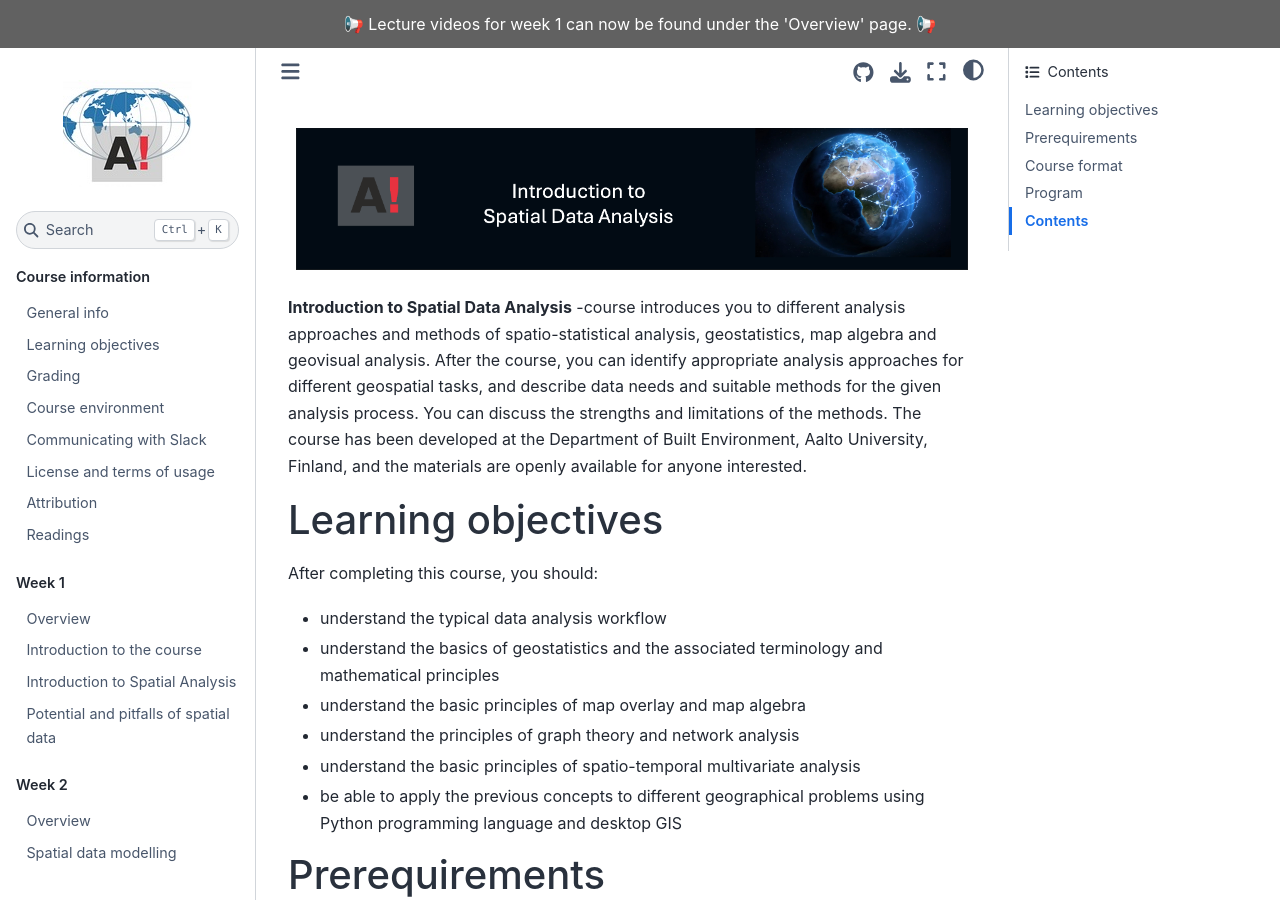
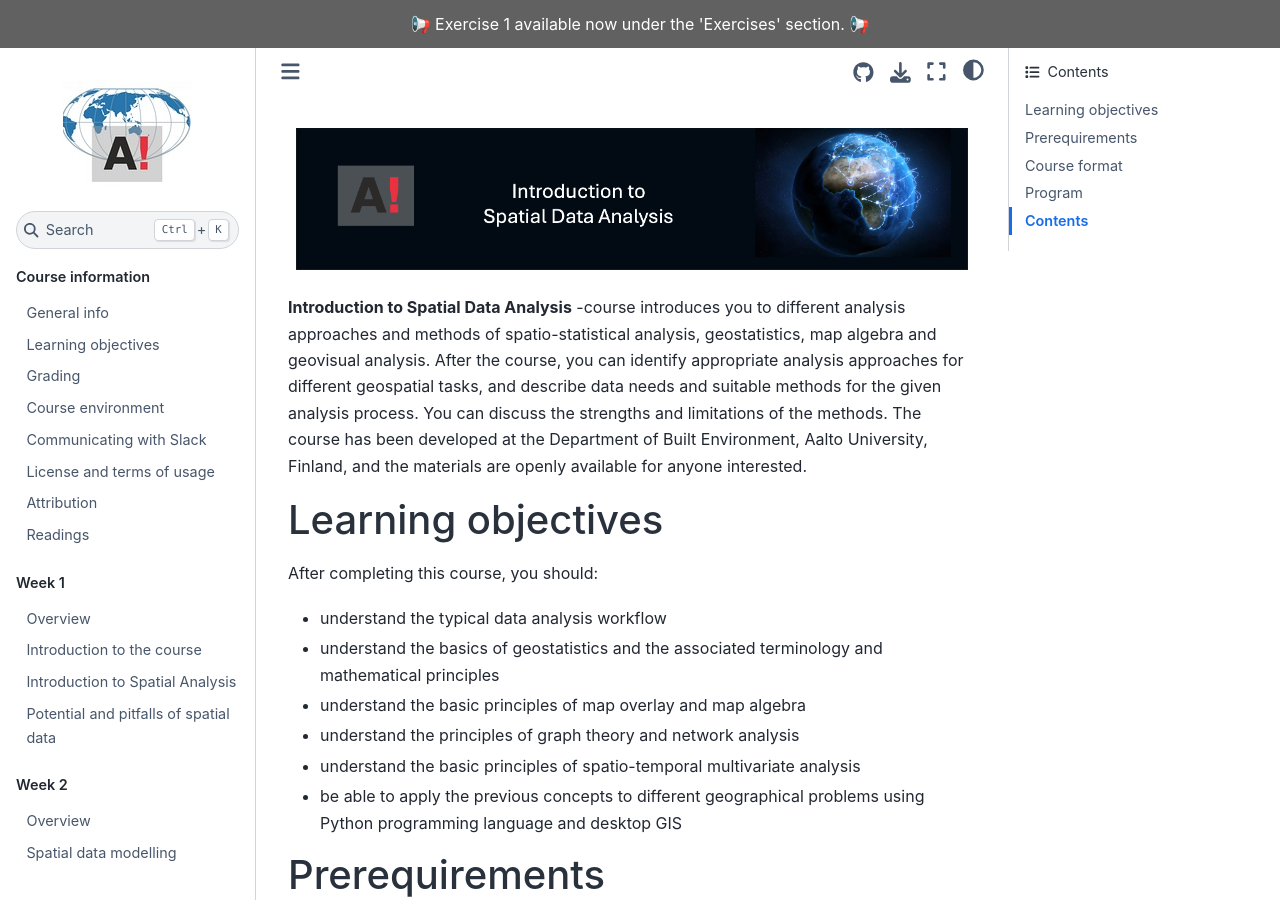
Before and after one commit to AaltoGIS/IntroSDA, a Sphinx documentation site: the page built from source/index.rst, in a window 1280 px wide and 900 px high. Built offline with Sphinx 7.4.7 and the Sphinx Book theme 1.1.4, drawn with Linux system fonts in a browser that asks for light colours; pages that are not in the unit, such as notebooks, are missing from menus.

Commit message:
Add Exercise 1

```diff
--- a/source/conf.py
+++ b/source/conf.py
@@ -87,7 +87,7 @@ html_theme_options = {
     },
 
     # Possible announcement for the page
-    "announcement": ("📢 Lecture videos for week 1 can now be found under the 'Overview' page. 📢"),
+    "announcement": ("📢 Exercise 1 available now under the 'Exercises' section. 📢"),
 }
 
 # Allow errors
```
Also changed, not shown: source/exercises/exercise-1.rst (+4 -11 lines).
